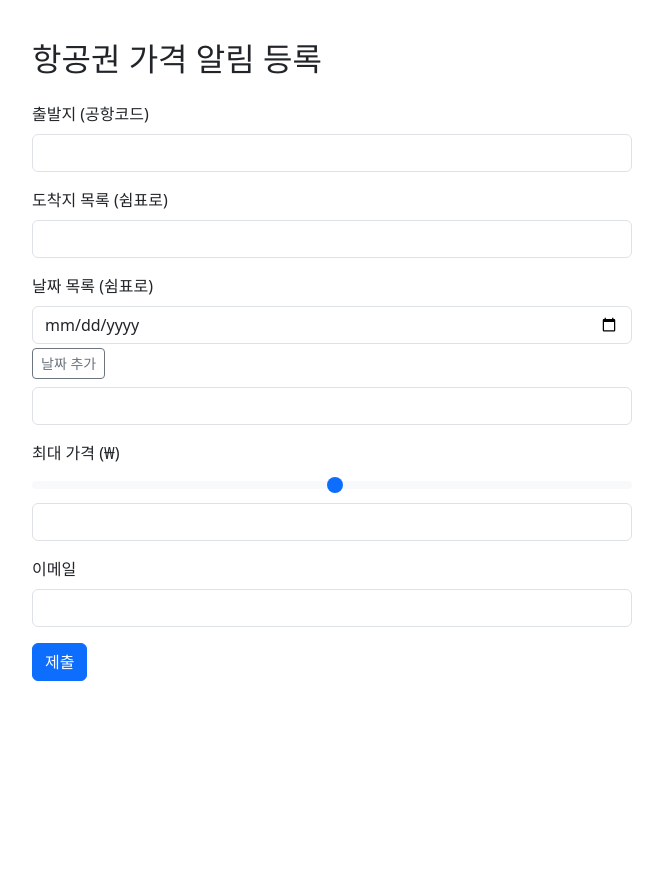
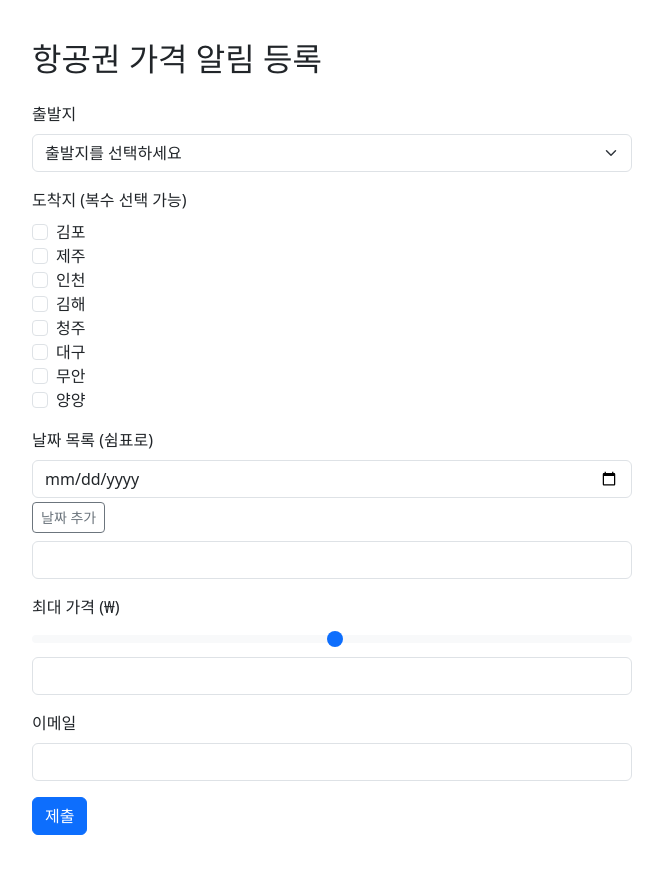
Before and after one commit to alpinist07/flight_alert, a Flask app: page / in a window 1280 px wide. Shown: the whole page, without its empty margins (308-971 px from the left). Before the commit the page ends 681 px from the top, so only its background shows below. Run offline with Flask 3, Linux system fonts and the light colour scheme.

Commit message:
feat: 조건 제출 시 항공권 가격 실시간 표시 기능 추가

```diff
--- a/app.py
+++ b/app.py
@@ -1,52 +1,58 @@
 from flask import Flask, request, render_template
 import json, os
-from scheduler import check_all
+from search import search_flights  # 기존 search.py에서 가져옴
 
 app = Flask(__name__)
 DATA_FILE = "conditions.json"
 
 def load_conditions():
     if os.path.exists(DATA_FILE):
-        with open(DATA_FILE, "r", encoding="utf-8") as f:
+        with open(DATA_FILE, 'r') as f:
             try:
                 return json.load(f)
             except json.JSONDecodeError:
-                return []  # 비어 있거나 잘못된 경우 기본값
-    return []
-
-    if os.path.exists(DATA_FILE):
-        with open(DATA_FILE) as f:
-            return json.load(f)
+                return []
     return []
 
 def save_conditions(data):
-    with open(DATA_FILE, "w") as f:
-        json.dump(data, f, indent=2)
+    with open(DATA_FILE, 'w') as f:
+        json.dump(data, f, ensure_ascii=False, indent=2)
 
-@app.route("/", methods=["GET", "POST"])
+@app.route('/', methods=['GET', 'POST'])
 def home():
-    if request.method == "POST":
+    if request.method == 'POST':
         try:
+            origin = request.form.get('origin')
+            dests = request.form.get('dests', '').split(',')
+            dates = request.form.get('dates', '').split(',')
+            price = int(request.form.get('price', '0'))
+            email = request.form.get('email')
+
+            # 조건 저장
             new = {
-                "origin": request.form.get("origin", "").strip(),
-                "dests": request.form.get("dests", "").strip().split(","),
-                "dates": request.form.get("dates", "").strip().split(","),
-                "price": int(request.form.get("price", 0)),
-                "email": request.form.get("email", "").strip()
+                "origin": origin,
+                "dests": dests,
+                "dates": dates,
+                "price": price,
+                "email": email
             }
+            data = load_conditions()
+            data.append(new)
+            save_conditions(data)
+
+            # 항공권 가격 실시간 조회
+            results = []
+            for dest in dests:
+                for date in dates:
+                    dest = dest.strip()
+                    date = date.strip()
+                    if dest and date:
+                        matches = search_flights(origin, dest, date, price)
+                        results.extend(matches)
+
+            return render_template('result.html', results=results)
+
         except Exception as e:
-            return f"입력 오류: {e}", 400
+            return f"오류 발생: {e}", 500
 
-        data = load_conditions()
-        data.append(new)
-        save_conditions(data)
-        return "조건 저장 완료!"
-    return render_template("form.html")
-
-@app.route('/check')
-def trigger():
-    check_all()
-    return "조건 확인 완료!"
-
-if __name__ == '__main__':
-    app.run()
+    return render_template('form.html')
--- a/templates/form.html
+++ b/templates/form.html
@@ -14,42 +14,68 @@
 </head>
 <body>
   <h2 class="mb-4">항공권 가격 알림 등록</h2>
-  <form method="POST">
+  <form method="POST" onsubmit="return prepareForm()">
+
+    <!-- 출발지 선택 -->
     <div class="mb-3">
-      <label class="form-label">출발지 (공항코드)</label>
-      <input list="airport-codes" name="origin" class="form-control" required>
+      <label class="form-label">출발지</label>
+      <select class="form-select" id="origin-select" required>
+        <option value="">출발지를 선택하세요</option>
+        <option value="GMP">김포</option>
+        <option value="CJU">제주</option>
+        <option value="ICN">인천</option>
+        <option value="PUS">김해</option>
+        <option value="CJJ">청주</option>
+        <option value="TAE">대구</option>
+        <option value="MWX">무안</option>
+        <option value="YNY">양양</option>
+      </select>
+      <input type="hidden" name="origin" id="origin" />
     </div>
+
+    <!-- 도착지 선택 -->
     <div class="mb-3">
-      <label class="form-label">도착지 목록 (쉼표로)</label>
-      <input list="airport-codes" name="dests" class="form-control" required>
+      <label class="form-label">도착지 (복수 선택 가능)</label>
+      <div class="form-check" id="dest-group">
+        <input class="form-check-input" type="checkbox" value="GMP" id="destGMP">
+        <label class="form-check-label" for="destGMP">김포</label><br>
+        <input class="form-check-input" type="checkbox" value="CJU" id="destCJU">
+        <label class="form-check-label" for="destCJU">제주</label><br>
+        <input class="form-check-input" type="checkbox" value="ICN" id="destICN">
+        <label class="form-check-label" for="destICN">인천</label><br>
+        <input class="form-check-input" type="checkbox" value="PUS" id="destPUS">
+        <label class="form-check-label" for="destPUS">김해</label><br>
+        <input class="form-check-input" type="checkbox" value="CJJ" id="destCJJ">
+        <label class="form-check-label" for="destCJJ">청주</label><br>
+        <input class="form-check-input" type="checkbox" value="TAE" id="destTAE">
+        <label class="form-check-label" for="destTAE">대구</label><br>
+        <input class="form-check-input" type="checkbox" value="MWX" id="destMWX">
+        <label class="form-check-label" for="destMWX">무안</label><br>
+        <input class="form-check-input" type="checkbox" value="YNY" id="destYNY">
+        <label class="form-check-label" for="destYNY">양양</label>
+      </div>
+      <input type="hidden" name="dests" id="dests" />
     </div>
-    <datalist id="airport-codes">
-      <option value="ICN">
-      <option value="GMP">
-      <option value="CJU">
-      <option value="PUS">
-      <option value="NRT">
-      <option value="HND">
-      <option value="KIX">
-      <option value="SIN">
-      <option value="LAX">
-      <option value="JFK">
-    </datalist>
+
+    <!-- 나머지 필드 동일 (날짜, 가격, 이메일 등) -->
     <div class="mb-3">
       <label class="form-label">날짜 목록 (쉼표로)</label>
       <input type="date" id="datePicker" class="form-control">
       <button type="button" id="addDate" class="btn btn-outline-secondary btn-sm mt-1">날짜 추가</button>
       <input type="text" name="dates" id="dateList" class="form-control mt-2" readonly required>
     </div>
+
     <div class="mb-3">
       <label class="form-label">최대 가격 (₩)</label>
       <input type="range" class="form-range" min="50000" max="1000000" step="10000" id="priceRange">
       <input type="number" class="form-control" name="price" id="priceInput" required>
     </div>
+
     <div class="mb-3">
       <label class="form-label">이메일</label>
       <input type="email" name="email" class="form-control" required>
     </div>
+
     <button type="submit" class="btn btn-primary">제출</button>
   </form>
 
@@ -69,6 +95,19 @@
     $('#priceInput').on('input', function () {
       $('#priceRange').val(this.value);
     });
+
+    function prepareForm() {
+      // 출발지
+      const originVal = document.getElementById('origin-select').value;
+      document.getElementById('origin').value = originVal;
+
+      // 도착지
+      const checked = [...document.querySelectorAll('#dest-group input:checked')];
+      const codes = checked.map(el => el.value);
+      document.getElementById('dests').value = codes.join(',');
+
+      return true;
+    }
   </script>
 </body>
 </html>
```
Also changed, not shown: templates/result.html (added, +21 -0 lines).
